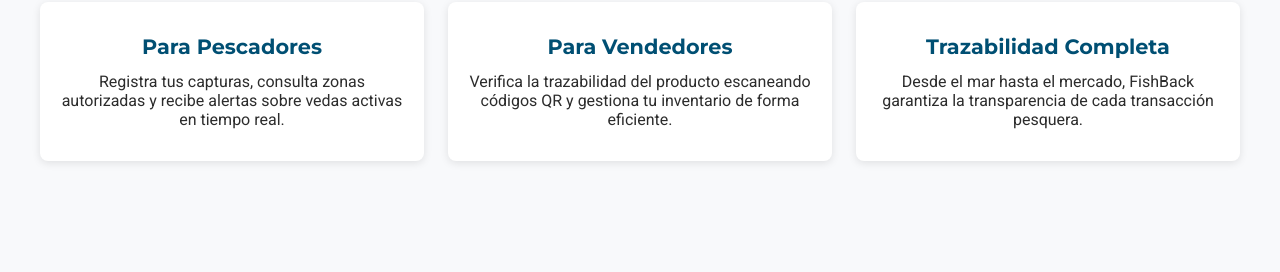
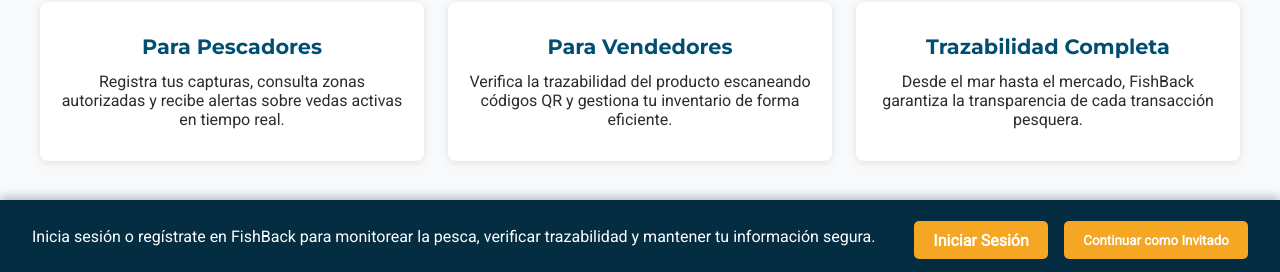
Before and after one commit to elmdn2/FishBack-G2-IHC, a plain HTML site: page index.html in a window 1280 px wide. Shown: the part 528-800 px from the top of the page. Drawn offline with nearby package versions, Linux system fonts and the light colour scheme.

Commit message:
barra fija

```diff
--- a/css/styles.css
+++ b/css/styles.css
@@ -142,6 +142,50 @@
         color: var(--verde);
       }
 
+      .bottom-bar {
+  position: fixed;
+  bottom: 0;
+  left: 0;
+  width: 100%;
+  background-color: #042d41; /* similar al footer */
+  color: white;
+  display: flex;
+  justify-content: space-between;
+  align-items: center;
+  padding: 0.8rem 2rem;
+  box-shadow: 0 -2px 10px rgba(0,0,0,0.3);
+  z-index: 9999;
+  font-family: 'Montserrat', sans-serif;
+  flex-wrap: wrap;
+}
+
+.bottom-bar p {
+  margin: 0;
+  font-size: 1rem;
+}
+
+.bottom-bar-buttons {
+  display: flex;
+  gap: 1rem;
+  margin-top: 0.5rem;
+}
+
+.bottom-bar-buttons .cta-btn {
+  background-color: #F5A623;
+  color: white;
+  border: none;
+  padding: 0.6rem 1.2rem;
+  border-radius: 5px;
+  font-weight: 600;
+  cursor: pointer;
+  text-decoration: none;
+}
+
+.bottom-bar-buttons .cta-btn:hover {
+  background-color: #e08f1e;
+}
+
+
       .pie-pagina {
         background-color: #042d41;
         color: #fff;
--- a/index.html
+++ b/index.html
@@ -79,6 +79,16 @@
   </form>
 </section>
 
+<!-- Barra inferior de sesión -->
+<div id="bottom-bar" class="bottom-bar">
+  <p>Inicia sesión o regístrate en FishBack para monitorear la pesca, verificar trazabilidad y mantener tu información segura.</p>
+  <div class="bottom-bar-buttons">
+    <a href="inses.html" class="cta-btn">Iniciar Sesión</a>
+    <button id="guest-btn" class="cta-btn">Continuar como Invitado</button>
+  </div>
+</div>
+
+
 <!-- Footer nuevo -->
 <footer class="pie-pagina">
   <div class="pie-pagina__contenedor contenedor">
--- a/js/inses.js
+++ b/js/inses.js
@@ -27,3 +27,47 @@ document.addEventListener("DOMContentLoaded", () => {
 
   updateHeader();
 });
+
+
+document.addEventListener("DOMContentLoaded", () => {
+  const userMenu = document.getElementById("user-menu");
+  const bottomBar = document.getElementById("bottom-bar");
+  const guestBtn = document.getElementById("guest-btn");
+
+  function updateHeader() {
+    const loggedIn = localStorage.getItem("usuarioLogueado") === "true";
+
+    if (loggedIn) {
+      // Ocultar barra inferior
+      bottomBar.style.display = "none";
+
+      // Reemplaza con icono de usuario
+      userMenu.innerHTML = `
+        <a href="#" id="logout-btn" title="Cerrar sesión">
+          <i class='bx bxs-user-circle' style='font-size:1.8rem; color:white;'></i>
+        </a>
+      `;
+
+      document.getElementById("logout-btn").addEventListener("click", (e) => {
+        e.preventDefault();
+        localStorage.removeItem("usuarioLogueado");
+        localStorage.removeItem("userDNI");
+        updateHeader();
+      });
+
+    } else {
+      // Mostrar barra inferior
+      bottomBar.style.display = "flex";
+
+      // Vuelve al estado original: botón Ingresa
+      userMenu.innerHTML = `<a href="inses.html" class="cta-btn" id="btn-inses">Ingresa</a>`;
+    }
+  }
+
+  // Continuar como invitado
+  guestBtn.addEventListener("click", () => {
+    bottomBar.style.display = "none";
+  });
+
+  updateHeader();
+});
```
